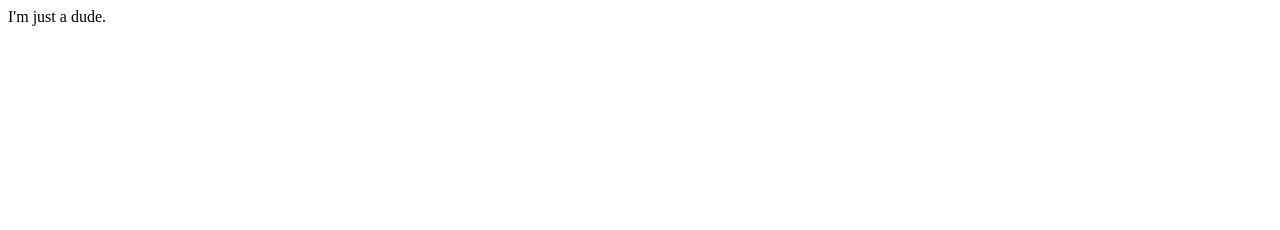
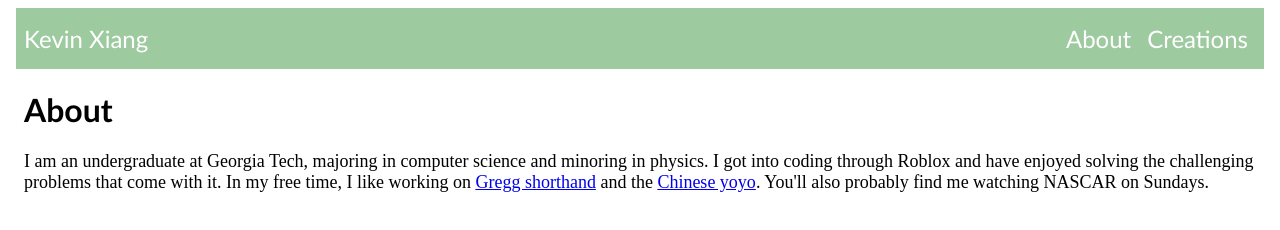
Before and after one commit to kvinxiang/kvinxiang.github.io, a plain HTML site: page biography.html in a window 1280 px wide. Drawn offline with Linux system fonts and the light colour scheme.

Commit message:
Added bio and more projects

```diff
--- a/biography.html
+++ b/biography.html
@@ -1,9 +1,37 @@
 <!DOCTYPE html>
 
 <head>
-
+    <title>Kevin Xiang - Biography</title>
+    <link rel="stylesheet" href="sitestyles.css">
+    <meta name="viewport" content="width=device-width, initial-scale=1.0" />
 </head>
 
 <body>
-    I'm just a dude.
+    <!--Header-->
+    <div class = "header">
+        <div class = "title-block">
+            <div onclick="window.location.href='index.html'">Kevin Xiang</div>
+        </div>
+
+        <div class = "nav-bar">
+            <div class = "nav-button">
+                <div onclick="window.location.href='biography.html'">About</div>
+            </div>
+            <div class = "nav-button">
+                <div onclick="window.location.href='projects.html'">Creations</div>
+            </div>
+        </div>
+    </div>
+
+    <div style = "margin:16px">
+        <h1>
+            About
+        </h1>
+
+        <p>
+        I am an undergraduate at Georgia Tech, majoring in computer science and minoring in physics. I got into coding through Roblox and have enjoyed solving the challenging problems that come with it. In my free time, I like working on <a href = "https://en.wikipedia.org/wiki/Gregg_shorthand">Gregg shorthand</a> and the <a href = "https://en.wikipedia.org/wiki/Diabolo">Chinese yoyo</a>. You'll also probably find me watching NASCAR on Sundays.
+
+        </p>
+    </div>
+
 </body>
```
Also changed, not shown: projects.html (+19 -3 lines), projectstyles.css (+7 -0 lines), docs/assets/images/OnTrackHomepage.jpg (added).
